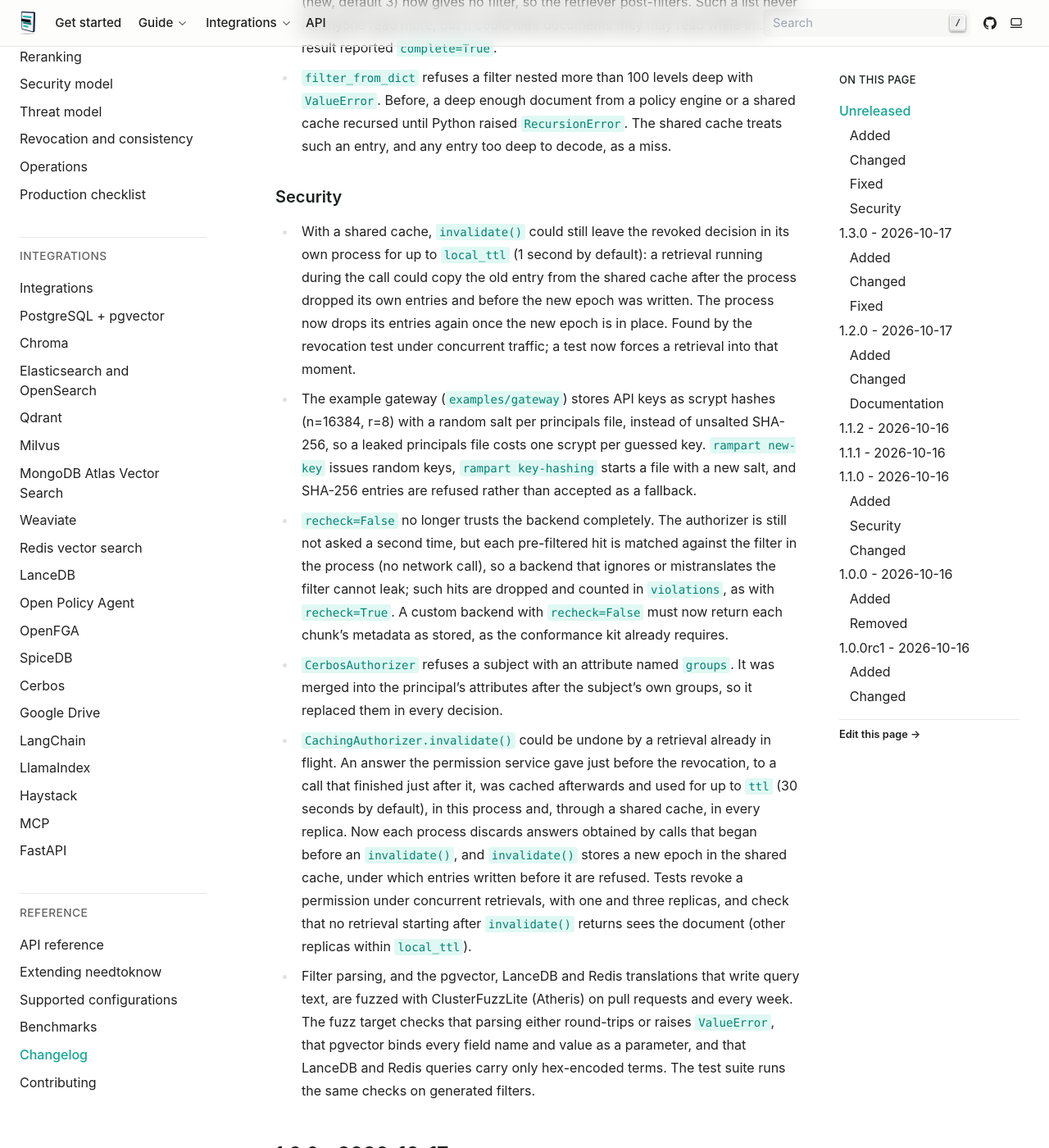
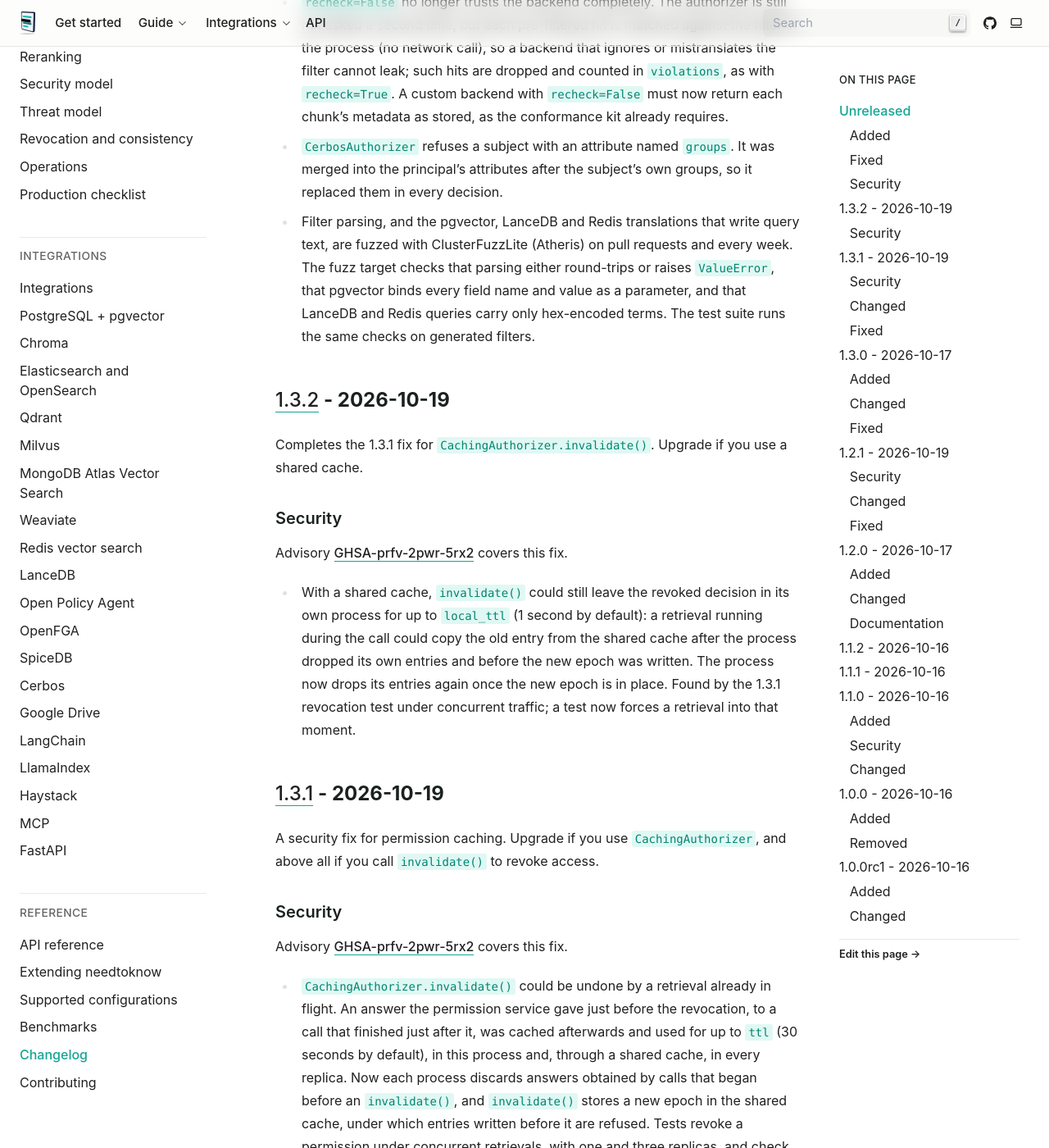
Before and after one commit to muzakkirhussain011/needtoknow, a Sphinx documentation site: the page built from docs/changelog.md, in a window 1280 px wide and 1400 px high, scrolled down 3280 px. Shown: the whole window at 82% size. Built offline with Sphinx 7.4.7, drawn with Linux system fonts in a browser that asks for light colours; some of the changed text lies outside the part shown.

Commit message:
docs: record 1.3.1, 1.3.2 and 1.2.1 in the changelog; macOS and Windows in the support matrix
The fixes those releases shipped were still listed under Unreleased on
main. Their sections now come from the release branches, in version
order, each naming advisory GHSA-prfv-2pwr-5rx2, with compare links;
Unreleased keeps only what 1.4.0 will add. The support matrix lists the
operating systems CI runs on, now that the library tests run on macOS
and Windows too.

```diff
--- a/CHANGELOG.md
+++ b/CHANGELOG.md
@@ -73,15 +73,6 @@
   organization's domains. `needtoknow.sync.Access` is the source-neutral answer that later
   connectors return too.
 
-### Changed
-
-- `CachingAuthorizer.invalidate(subject)` takes a `Subject` or a subject id, and drops the answers
-  for every subject with that id, whatever groups and attributes they came with. Before, it dropped
-  only those of a subject equal in every field, so a revocation hook that knew only the user id
-  (`invalidate(Subject("bob"))`) cleared nothing for `Subject("bob", ["eng"], {"tenant": "acme"})`.
-- Shared cache entries have new keys and carry an epoch; entries written by earlier versions are
-  not read. See *Upgrading from 1.3 or earlier* in the operations guide.
-
 ### Fixed
 
 - A retrieval cancelled while it ran (an asyncio task cancelled, a `KeyboardInterrupt`) produced no
@@ -94,18 +85,9 @@
   seconds or more (new, default 3) now gives no filter, so the retriever post-filters. Such a list
   never let anyone read more, but it could hide documents they may read while the result reported
   `complete=True`.
-- `filter_from_dict` refuses a filter nested more than 100 levels deep with `ValueError`. Before,
-  a deep enough document from a policy engine or a shared cache recursed until Python raised
-  `RecursionError`. The shared cache treats such an entry, and any entry too deep to decode, as a
-  miss.
 
 ### Security
 
-- With a shared cache, `invalidate()` could still leave the revoked decision in its own process for
-  up to `local_ttl` (1 second by default): a retrieval running during the call could copy the old
-  entry from the shared cache after the process dropped its own entries and before the new epoch
-  was written. The process now drops its entries again once the new epoch is in place. Found by the
-  revocation test under concurrent traffic; a test now forces a retrieval into that moment.
 - The example gateway (`examples/gateway`) stores API keys as scrypt hashes (n=16384, r=8) with a
   random salt per principals file, instead of unsalted SHA-256, so a leaked principals file costs
   one scrypt per guessed key. `rampart new-key` issues random keys, `rampart key-hashing` starts a
@@ -117,6 +99,35 @@
   return each chunk's metadata as stored, as the conformance kit already requires.
 - `CerbosAuthorizer` refuses a subject with an attribute named `groups`. It was merged into the
   principal's attributes after the subject's own groups, so it replaced them in every decision.
+- Filter parsing, and the pgvector, LanceDB and Redis translations that write query text, are
+  fuzzed with ClusterFuzzLite (Atheris) on pull requests and every week. The fuzz target checks
+  that parsing either round-trips or raises `ValueError`, that pgvector binds every field name and
+  value as a parameter, and that LanceDB and Redis queries carry only hex-encoded terms. The test
+  suite runs the same checks on generated filters.
+
+## [1.3.2] - 2026-10-19
+
+Completes the 1.3.1 fix for `CachingAuthorizer.invalidate()`. Upgrade if you use a shared cache.
+
+### Security
+
+Advisory [GHSA-prfv-2pwr-5rx2](https://github.com/muzakkirhussain011/needtoknow/security/advisories/GHSA-prfv-2pwr-5rx2) covers this fix.
+
+- With a shared cache, `invalidate()` could still leave the revoked decision in its own process for
+  up to `local_ttl` (1 second by default): a retrieval running during the call could copy the old
+  entry from the shared cache after the process dropped its own entries and before the new epoch
+  was written. The process now drops its entries again once the new epoch is in place. Found by the
+  1.3.1 revocation test under concurrent traffic; a test now forces a retrieval into that moment.
+
+## [1.3.1] - 2026-10-19
+
+A security fix for permission caching. Upgrade if you use `CachingAuthorizer`, and above all if
+you call `invalidate()` to revoke access.
+
+### Security
+
+Advisory [GHSA-prfv-2pwr-5rx2](https://github.com/muzakkirhussain011/needtoknow/security/advisories/GHSA-prfv-2pwr-5rx2) covers this fix.
+
 - `CachingAuthorizer.invalidate()` could be undone by a retrieval already in flight. An answer the
   permission service gave just before the revocation, to a call that finished just after it, was
   cached afterwards and used for up to `ttl` (30 seconds by default), in this process and, through
@@ -125,11 +136,23 @@
   entries written before it are refused. Tests revoke a permission under concurrent retrievals,
   with one and three replicas, and check that no retrieval starting after `invalidate()` returns
   sees the document (other replicas within `local_ttl`).
-- Filter parsing, and the pgvector, LanceDB and Redis translations that write query text, are
-  fuzzed with ClusterFuzzLite (Atheris) on pull requests and every week. The fuzz target checks
-  that parsing either round-trips or raises `ValueError`, that pgvector binds every field name and
-  value as a parameter, and that LanceDB and Redis queries carry only hex-encoded terms. The test
-  suite runs the same checks on generated filters.
+
+### Changed
+
+- `CachingAuthorizer.invalidate(subject)` takes a `Subject` or a subject id, and drops the answers
+  for every subject with that id, whatever groups and attributes they came with. Before, it dropped
+  only those of a subject equal in every field, so a revocation hook that knew only the user id
+  (`invalidate(Subject("bob"))`) cleared nothing for `Subject("bob", ["eng"], {"tenant": "acme"})`.
+- Shared cache entries have new keys and carry an epoch; entries written by earlier versions are
+  not read, so the first requests after the upgrade ask the permission service. During a rolling
+  upgrade, call `invalidate()` once every replica runs 1.3.1, or allow for `ttl`.
+
+### Fixed
+
+- `filter_from_dict` refuses a filter nested more than 100 levels deep with `ValueError`. Before,
+  a deep enough document from a policy engine or a shared cache recursed until Python raised
+  `RecursionError`. The shared cache treats such an entry, and any entry too deep to decode, as a
+  miss.
 
 ## [1.3.0] - 2026-10-17
 
@@ -240,6 +263,37 @@
 
 - Chroma: `add` deletes and re-adds a replaced chunk, so none of its old metadata keys can remain
   and match a permission filter; it also checks that there is one embedding per document.
+
+## [1.2.1] - 2026-10-19
+
+The security fix of 1.3.1, backported to 1.2 as the security policy promises for the previous minor
+release. Upgrade if you use `CachingAuthorizer`, and above all if you call `invalidate()` to revoke
+access; or move to 1.3.1.
+
+### Security
+
+Advisory [GHSA-prfv-2pwr-5rx2](https://github.com/muzakkirhussain011/needtoknow/security/advisories/GHSA-prfv-2pwr-5rx2) covers this fix.
+
+- `CachingAuthorizer.invalidate()` could be undone by a retrieval already in flight. An answer the
+  permission service gave just before the revocation, to a call that finished just after it, was
+  cached afterwards and used for up to `ttl` (30 seconds by default), in this process and, through
+  a shared cache, in every replica. Now each process discards answers obtained by calls that began
+  before an `invalidate()`, and `invalidate()` stores a new epoch in the shared cache, under which
+  entries written before it are refused.
+
+### Changed
+
+- `CachingAuthorizer.invalidate(subject)` takes a `Subject` or a subject id, and drops the answers
+  for every subject with that id, whatever groups and attributes they came with. Before, it dropped
+  only those of a subject equal in every field.
+- Shared cache entries have new keys and carry an epoch; entries written by earlier versions are
+  not read, so the first requests after the upgrade ask the permission service. During a rolling
+  upgrade, call `invalidate()` once every replica runs 1.2.1, or allow for `ttl`.
+
+### Fixed
+
+- `filter_from_dict` refuses a filter nested more than 100 levels deep with `ValueError` instead of
+  recursing until `RecursionError`, and the shared cache treats such an entry as a miss.
 
 ## [1.2.0] - 2026-10-17
 
@@ -487,8 +541,11 @@
 - The project is now `needtoknow`, a permission-aware retrieval library (ADR 0005). The earlier
   Rampart gateway lives on as an example deployment in `examples/gateway`.
 
-[Unreleased]: https://github.com/muzakkirhussain011/needtoknow/compare/v1.3.0...HEAD
+[Unreleased]: https://github.com/muzakkirhussain011/needtoknow/compare/v1.3.2...HEAD
+[1.3.2]: https://github.com/muzakkirhussain011/needtoknow/compare/v1.3.1...v1.3.2
+[1.3.1]: https://github.com/muzakkirhussain011/needtoknow/compare/v1.3.0...v1.3.1
 [1.3.0]: https://github.com/muzakkirhussain011/needtoknow/compare/v1.2.0...v1.3.0
+[1.2.1]: https://github.com/muzakkirhussain011/needtoknow/compare/v1.2.0...v1.2.1
 [1.2.0]: https://github.com/muzakkirhussain011/needtoknow/compare/v1.1.2...v1.2.0
 [1.1.2]: https://github.com/muzakkirhussain011/needtoknow/compare/v1.1.1...v1.1.2
 [1.1.1]: https://github.com/muzakkirhussain011/needtoknow/compare/v1.1.0...v1.1.1
```
Also changed, not shown: docs/support.md (+9 -1 lines).
